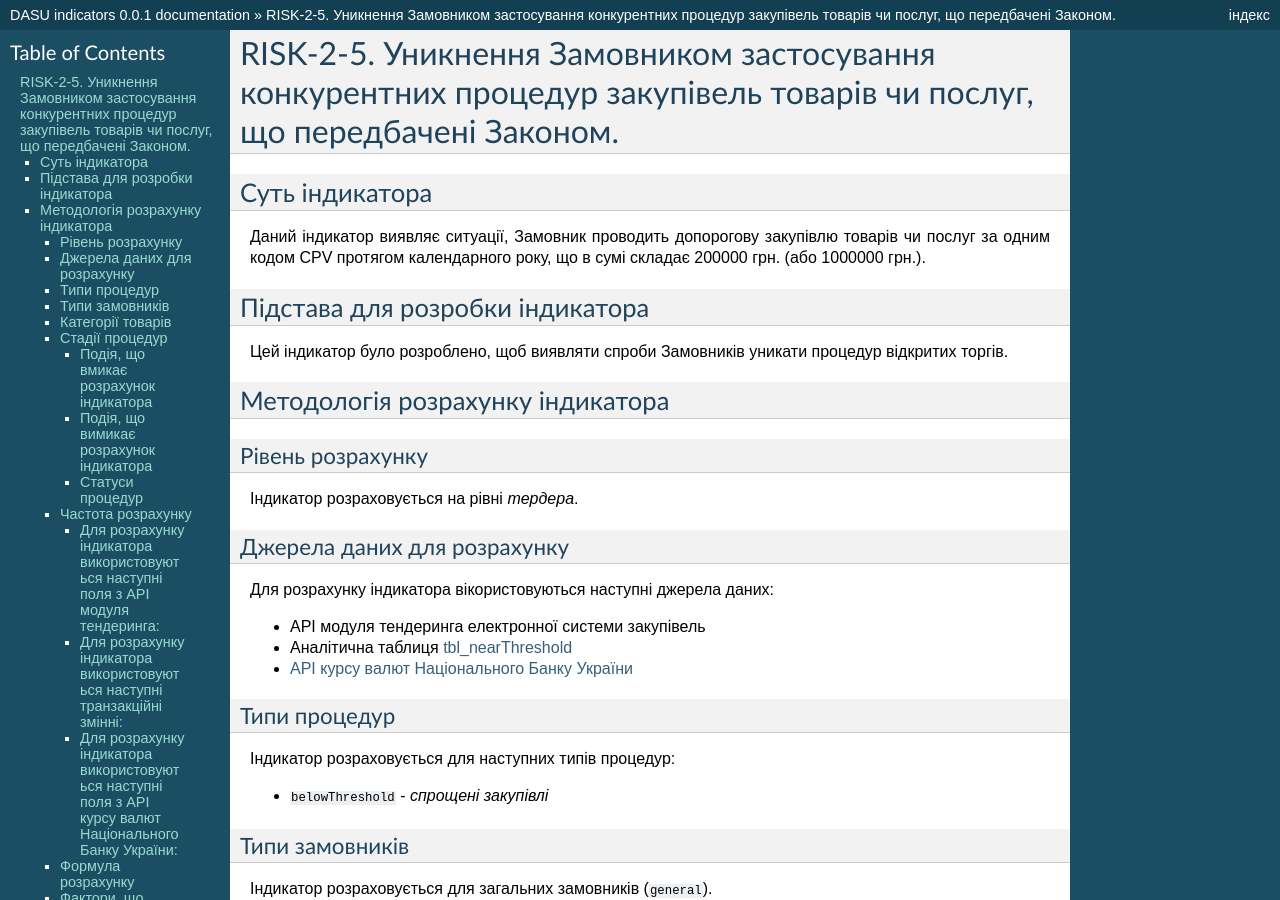
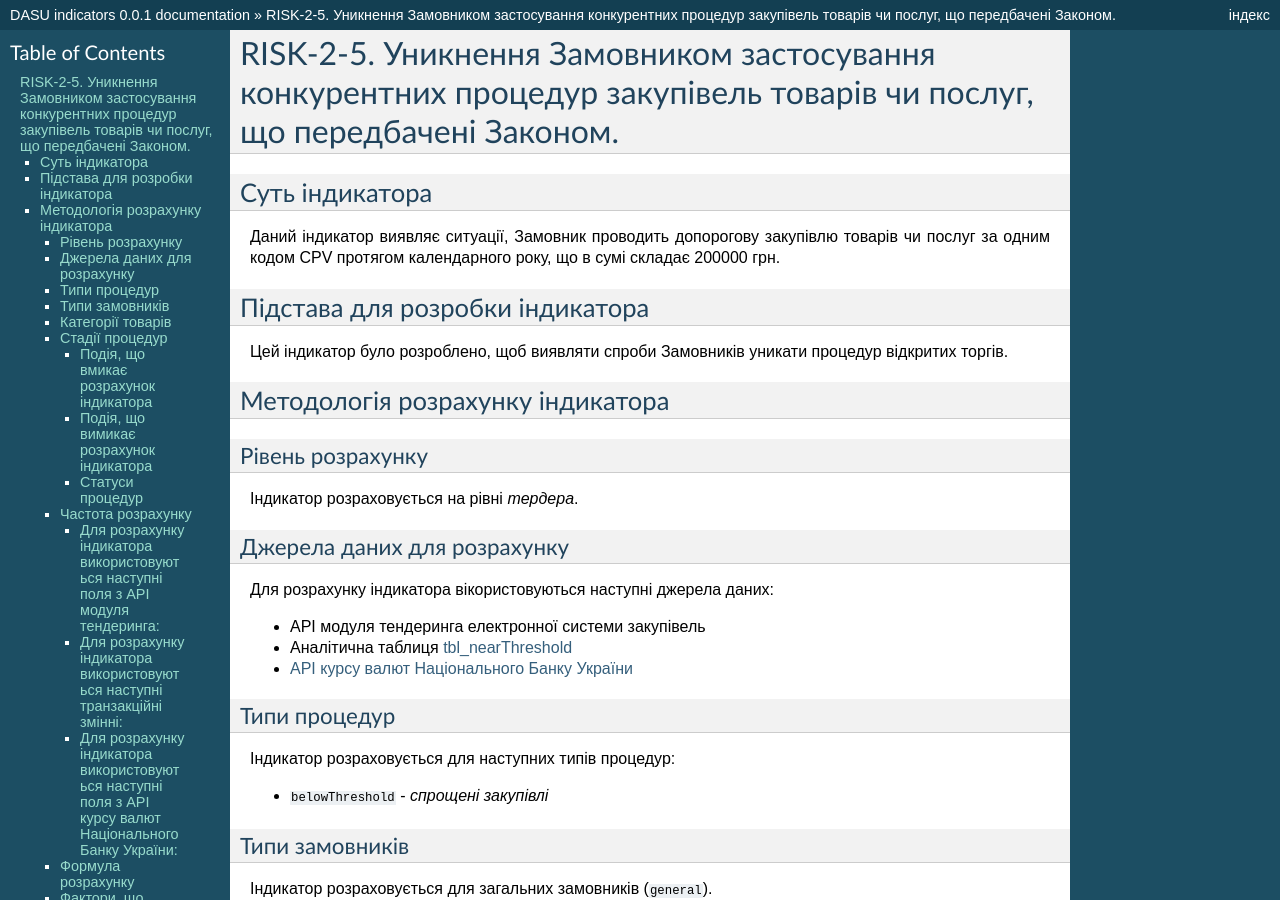
Before and after one commit to dbolshev/indicators-docs, a Sphinx documentation site: the page built from docs/RISK-2-5.rst, in a window 1280 px wide and 900 px high. Built offline with Sphinx 7.4.7, drawn with Linux system fonts in a browser that asks for light colours.

Commit message:
Update RISK-2-5.rst

```diff
--- a/docs/RISK-2-5.rst
+++ b/docs/RISK-2-5.rst
@@ -6,7 +6,7 @@
 Суть індикатора
 ***************
 
-Даний індикатор виявляє ситуації, Замовник проводить допорогову закупівлю товарів чи послуг за одним кодом CPV протягом календарного року, що в сумі складає 200000 грн. (або 1000000 грн.).
+Даний індикатор виявляє ситуації, Замовник проводить допорогову закупівлю товарів чи послуг за одним кодом CPV протягом календарного року, що в сумі складає 200000 грн.
 
 ********************************
 Підстава для розробки індикатора
```
